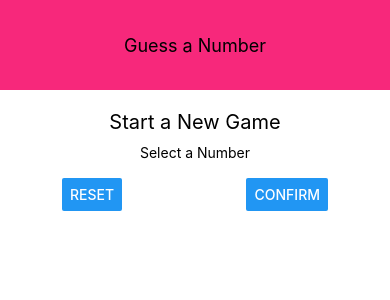
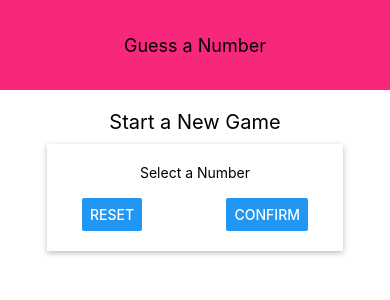
Before and after one commit to theo82/Quiz-App-React-Native, a React Native app: screen / in a window 390 px wide. Shown: the top 300 px of the page. Built offline with nearby package versions, Linux system fonts and the light colour scheme.

Commit message:
Styling View as a Card Container(with Drop Shadow)

```diff
--- a/screens/StartGameScreen.js
+++ b/screens/StartGameScreen.js
@@ -32,7 +32,14 @@ const styles = StyleSheet.create({
     inputContainer: {
         width: 300,
         maxWidth: '80%',
-        alignItems: 'center'
+        alignItems: 'center',
+        shadowColor: 'black',
+        shadowOffset: {width: 0, height: 2},
+        shadowRadius: 6,
+        shadowOpacity: 0.26,
+        elevation: 8,
+        backgroundColor: 'white',
+        padding: 20
     },
     buttonContainer: {
         flexDirection: 'row',
```
